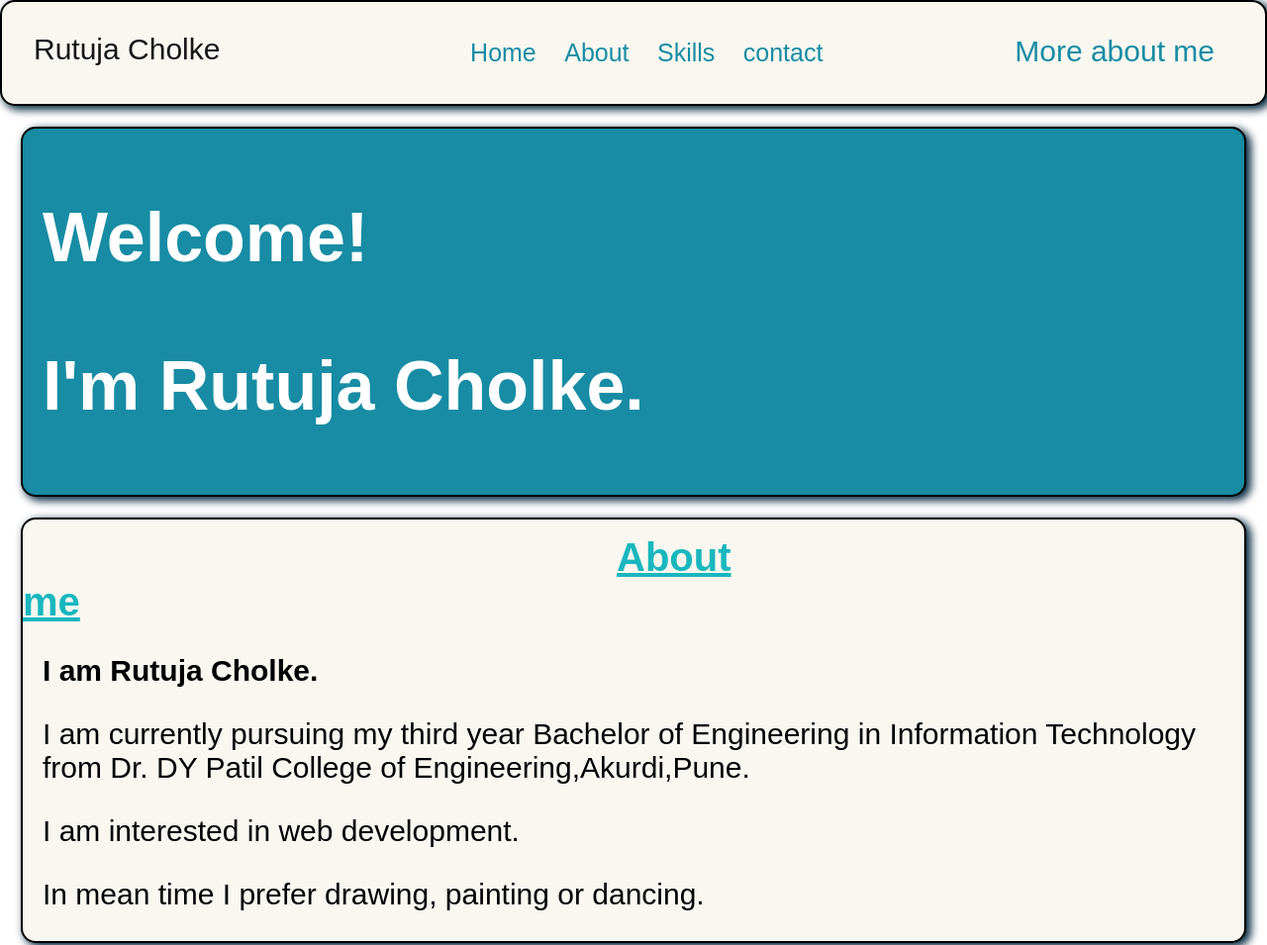
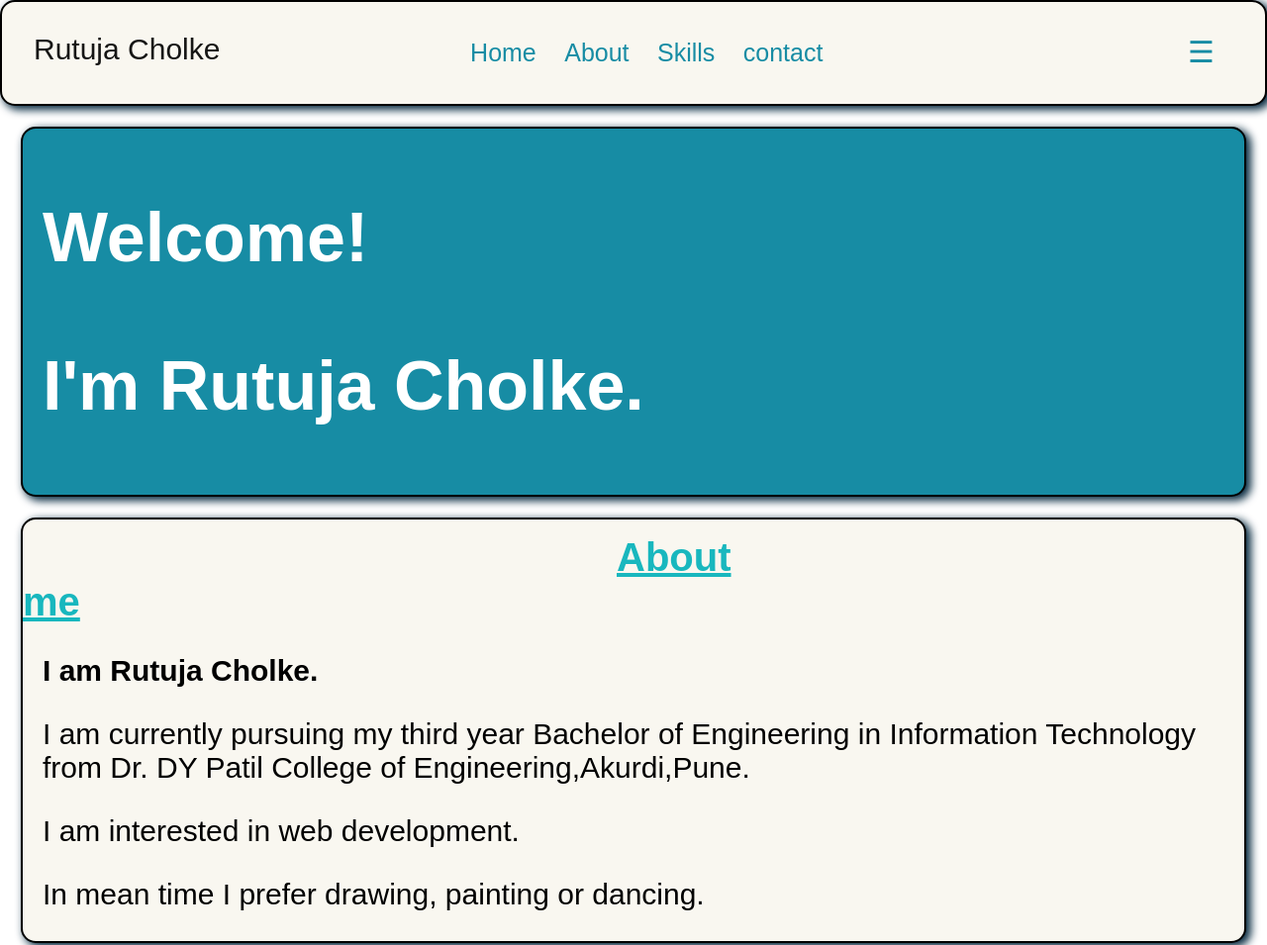
Before and after one commit to RutujaC41/Rutuja_Cholke_Portfolio.github.io, a plain HTML site: page index.html in a window 1280 px wide. Shown: the top 955 px of the page at 99% size. Drawn offline with Linux system fonts and the light colour scheme.

Commit message:
Update index.html

```diff
--- a/index.html
+++ b/index.html
@@ -670,7 +670,7 @@
         </div>
         <div class="right">
             <div class="dropdown">
-                <button class="dropbtn"> More about me</button>
+                <button class="dropbtn"> ☰ </button>
                 <div class="dropdown-content">
                 <a href="#project"> Projects </a>
 
```
